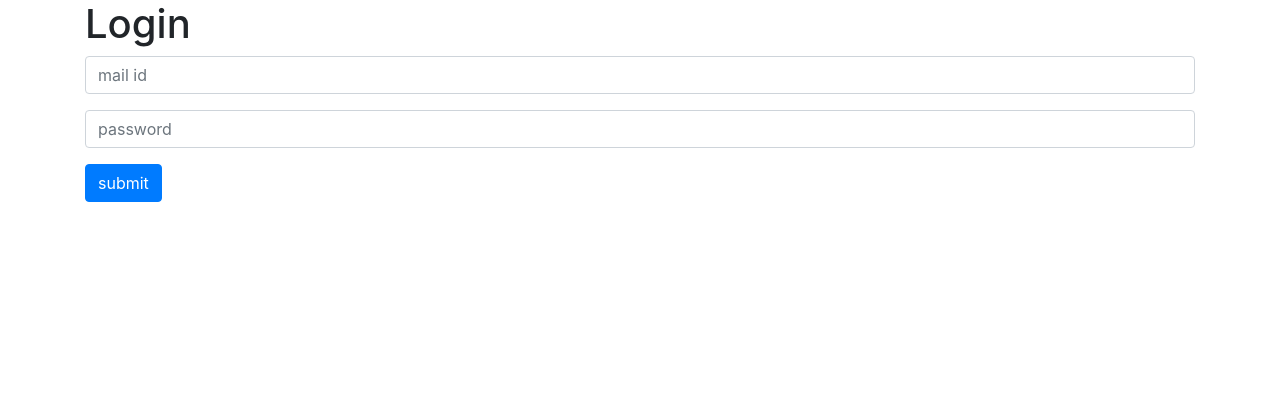
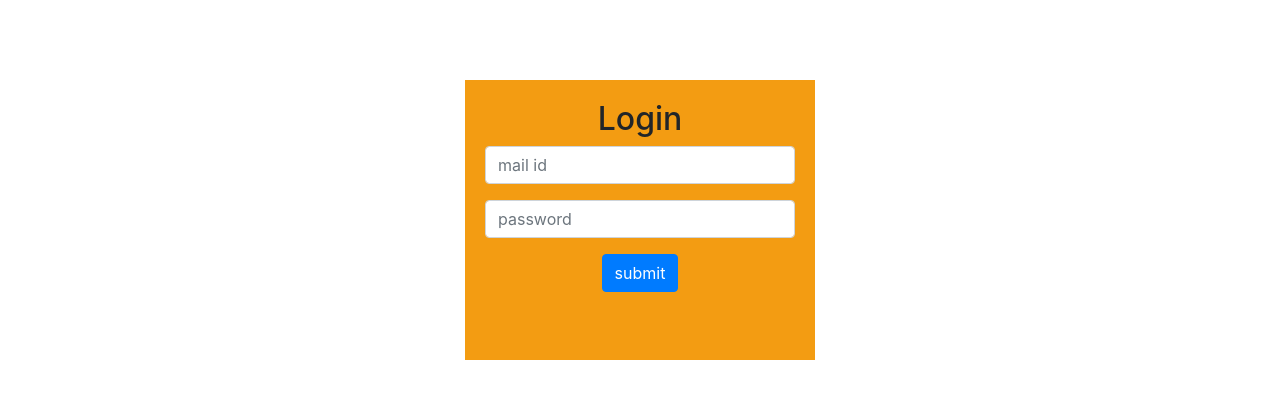
Before and after one commit to p-reetha/marketplace, a Flask app: page /login in a window 1280 px wide. Shown: the part 56-455 px from the top of the page. Run offline with Flask 2, Linux system fonts and the light colour scheme; some libraries are stand-ins or nearby versions.

Commit message:
Styled the login page

```diff
--- a/shop/templates/login.html
+++ b/shop/templates/login.html
@@ -1,7 +1,8 @@
 {% extends "layout.html" %}
 {% block content %}
 <div class="container">
-    <h1>Login</h1>
+     <div class="user_card">
+        <div class="login_header"><h2 >Login</h2></div>
     <form action="" method="POST">
         <div class="form-group">
             <input type="text" name="mail_id" class="form-control" placeholder="mail id" required>
@@ -9,7 +10,10 @@
         <div class="form-group">
             <input type="password" name="password" class="form-control" placeholder="password" required>
         </div>
-        <button class="btn btn-primary" type="submit">submit</button>
+        <div style="text-align: center">
+            <button class="btn btn-primary" type="submit">submit</button>
+        </div>
     </form>
 </div>
+</div>
 {% endblock content %}
```
